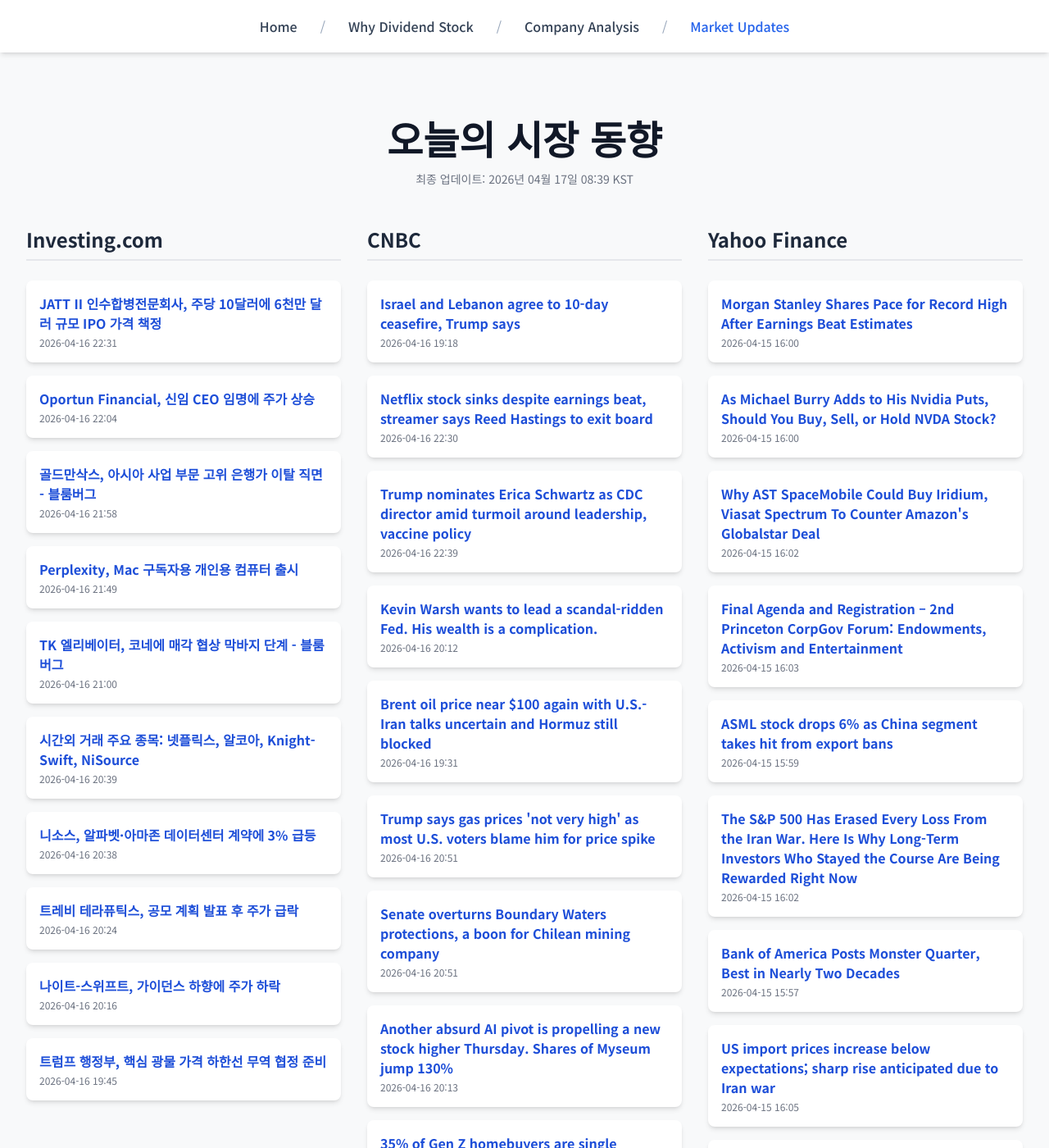
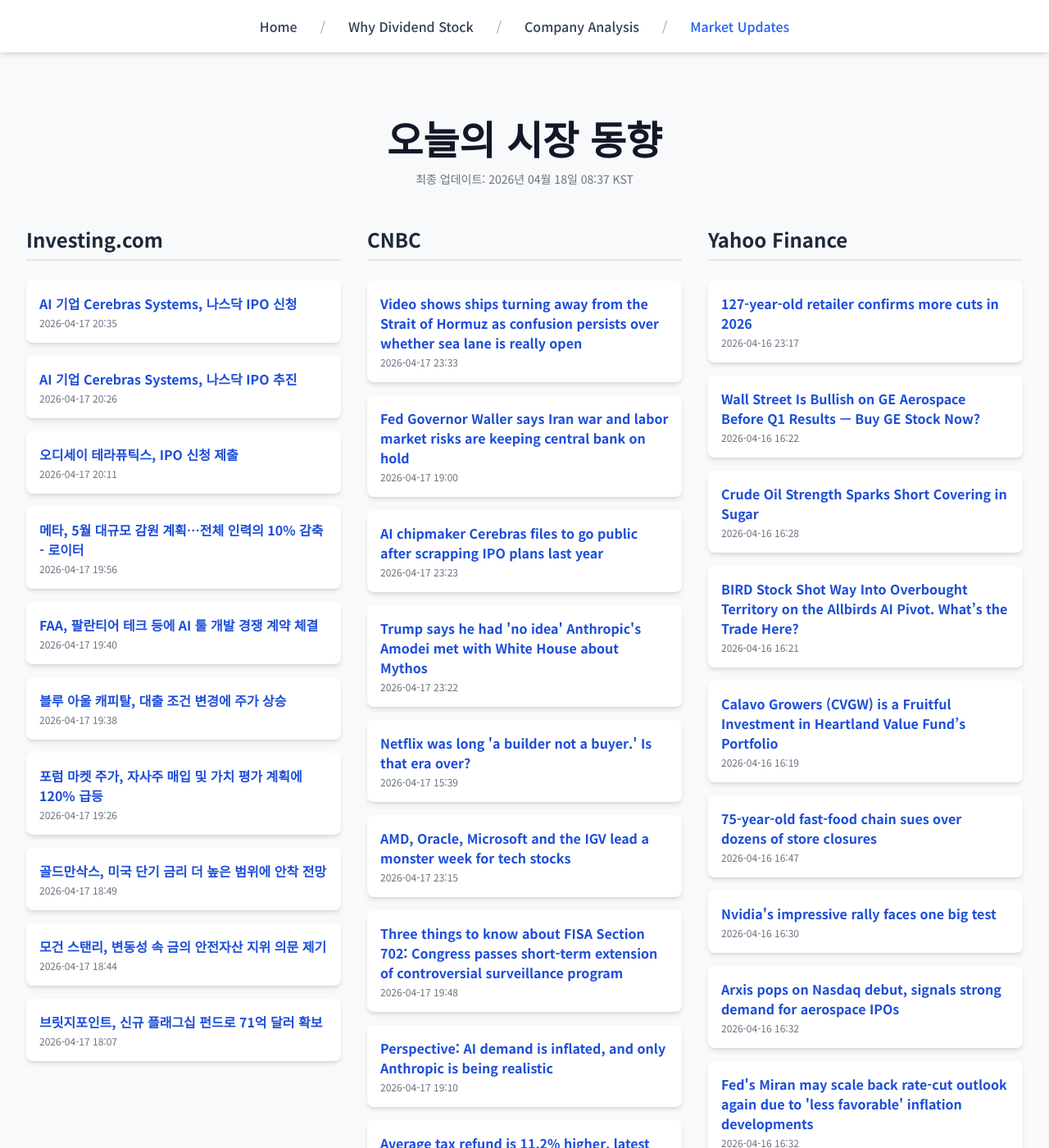
Before and after one commit to Kay-Hwang/my-company-analysis, a Jekyll site: the page built from market-updates.html, in a window 1280 px wide and 1400 px high. Shown: the whole window at 82% size. Built offline with Jekyll 4.4.1, drawn with Linux system fonts in a browser that asks for light colours; nearby versions of some CDN libraries; a script that is not in the unit is left out; some of the changed text lies outside the part shown.

Commit message:
Update daily data

```diff
--- a/_data/latest_data.json
+++ b/_data/latest_data.json
@@ -1,190 +1,190 @@
 {
-  "lastUpdated": "2026년 04월 17일 08:39 KST",
+  "lastUpdated": "2026년 04월 18일 08:37 KST",
   "news": {
     "investing": [
       {
-        "title": "JATT II 인수합병전문회사, 주당 10달러에 6천만 달러 규모 IPO 가격 책정",
-        "link": "https://kr.investing.com/news/stock-market-news/article-432SI-1902618",
-        "pubDate": "2026-04-16 22:31:07",
-        "summary": "JATT II 인수합병전문회사, 주당 10달러에 6천만 달러 규모 IPO 가격 책정"
+        "title": "AI 기업 Cerebras Systems, 나스닥 IPO 신청",
+        "link": "https://kr.investing.com/news/stock-market-news/article-93CH-1903826",
+        "pubDate": "2026-04-17 20:35:41",
+        "summary": "AI 기업 Cerebras Systems, 나스닥 IPO 신청"
       },
       {
-        "title": "Oportun Financial, 신임 CEO 임명에 주가 상승",
-        "link": "https://kr.investing.com/news/stock-market-news/article-93CH-1902589",
-        "pubDate": "2026-04-16 22:04:44",
-        "summary": "Oportun Financial, 신임 CEO 임명에 주가 상승"
+        "title": "AI 기업 Cerebras Systems, 나스닥 IPO 추진",
+        "link": "https://kr.investing.com/news/stock-market-news/article-432SI-1903820",
+        "pubDate": "2026-04-17 20:26:03",
+        "summary": "AI 기업 Cerebras Systems, 나스닥 IPO 추진"
       },
       {
-        "title": "골드만삭스, 아시아 사업 부문 고위 은행가 이탈 직면 - 블룸버그",
-        "link": "https://kr.investing.com/news/stock-market-news/article-93CH-1902586",
-        "pubDate": "2026-04-16 21:58:35",
-        "summary": "골드만삭스, 아시아 사업 부문 고위 은행가 이탈 직면 - 블룸버그"
+        "title": "오디세이 테라퓨틱스, IPO 신청 제출",
+        "link": "https://kr.investing.com/news/stock-market-news/article-432SI-1903795",
+        "pubDate": "2026-04-17 20:11:04",
+        "summary": "오디세이 테라퓨틱스, IPO 신청 제출"
       },
       {
-        "title": "Perplexity, Mac 구독자용 개인용 컴퓨터 출시",
-        "link": "https://kr.investing.com/news/stock-market-news/article-93CH-1902579",
-        "pubDate": "2026-04-16 21:49:14",
-        "summary": "Perplexity, Mac 구독자용 개인용 컴퓨터 출시"
+        "title": "메타, 5월 대규모 감원 계획…전체 인력의 10% 감축 - 로이터",
+        "link": "https://kr.investing.com/news/stock-market-news/article-93CH-1903771",
+        "pubDate": "2026-04-17 19:56:49",
+        "summary": "메타, 5월 대규모 감원 계획…전체 인력의 10% 감축 - 로이터"
       },
       {
-        "title": "TK 엘리베이터, 코네에 매각 협상 막바지 단계 - 블룸버그",
-        "link": "https://kr.investing.com/news/stock-market-news/article-93CH-1902514",
-        "pubDate": "2026-04-16 21:00:04",
-        "summary": "TK 엘리베이터, 코네에 매각 협상 막바지 단계 - 블룸버그"
+        "title": "FAA, 팔란티어 테크 등에 AI 툴 개발 경쟁 계약 체결",
+        "link": "https://kr.investing.com/news/stock-market-news/article-93CH-1903769",
+        "pubDate": "2026-04-17 19:40:36",
+        "summary": "FAA, 팔란티어 테크 등에 AI 툴 개발 경쟁 계약 체결"
       },
       {
-        "title": "시간외 거래 주요 종목: 넷플릭스, 알코아, Knight-Swift, NiSource",
-        "link": "https://kr.investing.com/news/stock-market-news/article-432SI-1902486",
-        "pubDate": "2026-04-16 20:39:03",
-        "summary": "시간외 거래 주요 종목: 넷플릭스, 알코아, Knight-Swift, NiSource"
+        "title": "블루 아울 캐피탈, 대출 조건 변경에 주가 상승",
+        "link": "https://kr.investing.com/news/stock-market-news/article-93CH-1903768",
+        "pubDate": "2026-04-17 19:38:22",
+        "summary": "블루 아울 캐피탈, 대출 조건 변경에 주가 상승"
       },
       {
-        "title": "니소스, 알파벳·아마존 데이터센터 계약에 3% 급등",
-        "link": "https://kr.investing.com/news/stock-market-news/article-93CH-1902481",
-        "pubDate": "2026-04-16 20:38:17",
-        "summary": "니소스, 알파벳·아마존 데이터센터 계약에 3% 급등"
+        "title": "포럼 마켓 주가, 자사주 매입 및 가치 평가 계획에 120% 급등",
+        "link": "https://kr.investing.com/news/stock-market-news/article-93CH-1903759",
+        "pubDate": "2026-04-17 19:26:55",
+        "summary": "포럼 마켓 주가, 자사주 매입 및 가치 평가 계획에 120% 급등"
       },
       {
-        "title": "트레비 테라퓨틱스, 공모 계획 발표 후 주가 급락",
-        "link": "https://kr.investing.com/news/stock-market-news/article-93CH-1902456",
-        "pubDate": "2026-04-16 20:24:46",
-        "summary": "트레비 테라퓨틱스, 공모 계획 발표 후 주가 급락"
+        "title": "골드만삭스, 미국 단기 금리 더 높은 범위에 안착 전망",
+        "link": "https://kr.investing.com/news/stock-market-news/article-93CH-1903737",
+        "pubDate": "2026-04-17 18:49:20",
+        "summary": "골드만삭스, 미국 단기 금리 더 높은 범위에 안착 전망"
       },
       {
-        "title": "나이트-스위프트, 가이던스 하향에 주가 하락",
-        "link": "https://kr.investing.com/news/stock-market-news/article-93CH-1902429",
-        "pubDate": "2026-04-16 20:16:00",
-        "summary": "나이트-스위프트, 가이던스 하향에 주가 하락"
+        "title": "모건 스탠리, 변동성 속 금의 안전자산 지위 의문 제기",
+        "link": "https://kr.investing.com/news/stock-market-news/article-93CH-1903736",
+        "pubDate": "2026-04-17 18:44:19",
+        "summary": "모건 스탠리, 변동성 속 금의 안전자산 지위 의문 제기"
       },
       {
-        "title": "트럼프 행정부, 핵심 광물 가격 하한선 무역 협정 준비",
-        "link": "https://kr.investing.com/news/stock-market-news/article-93CH-1902381",
-        "pubDate": "2026-04-16 19:45:23",
-        "summary": "트럼프 행정부, 핵심 광물 가격 하한선 무역 협정 준비"
+        "title": "브릿지포인트, 신규 플래그십 펀드로 71억 달러 확보",
+        "link": "https://kr.investing.com/news/stock-market-news/article-93CH-1903723",
+        "pubDate": "2026-04-17 18:07:59",
+        "summary": "브릿지포인트, 신규 플래그십 펀드로 71억 달러 확보"
       }
     ],
     "cnbc": [
       {
-        "title": "Israel and Lebanon agree to 10-day ceasefire, Trump says",
-        "link": "https://www.cnbc.com/2026/04/16/trump-israel-lebanon-ceasefire-iran-war.html",
-        "pubDate": "Thu, 16 Apr 2026 19:18:19 GMT",
-        "summary": "Vice President JD Vance, Secretary of State Marco Rubio and Joint Chiefs Chairman Dan Caine will work with Israel and Lebanon, Trump said."
+        "title": "Video shows ships turning away from the Strait of Hormuz as confusion persists over whether sea lane is really open",
+        "link": "https://www.cnbc.com/2026/04/17/iran-trump-strait-hormuz-oil-tanker-traffic.html",
+        "pubDate": "Fri, 17 Apr 2026 23:33:49 GMT",
+        "summary": "The Strait of Hormuz remained effectively closed despite Iran's declaration Friday that it is open, maritime freight and oil analysts told CNBC."
       },
       {
-        "title": "Netflix stock sinks despite earnings beat, streamer says Reed Hastings to exit board",
-        "link": "https://www.cnbc.com/2026/04/16/netflix-nflx-earnings-q1-2026.html",
-        "pubDate": "Thu, 16 Apr 2026 22:30:18 GMT",
-        "summary": "Netflix beat expectations for Q1 revenue and reported a big jump in earnings per share thanks in part to a termination fee related to its proposed WBD deal."
+        "title": "Fed Governor Waller says Iran war and labor market risks are keeping central bank on hold",
+        "link": "https://www.cnbc.com/2026/04/17/fed-governor-waller-says-iran-war-and-labor-market-risks-are-keeping-central-bank-on-hold.html",
+        "pubDate": "Fri, 17 Apr 2026 19:00:13 GMT",
+        "summary": "Federal Reserve Governor Christopher Waller on Friday said current economic conditions are complicating the approach to interest rates."
       },
       {
-        "title": "Trump nominates Erica Schwartz as CDC director amid turmoil around leadership, vaccine policy",
-        "link": "https://www.cnbc.com/2026/04/16/trump-nominates-erica-schwartz-as-cdc-director.html",
-        "pubDate": "Thu, 16 Apr 2026 22:39:45 GMT",
-        "summary": "The CDC has been going through turmoil and several leadership shakeups under HHS Secretary Robert F. Kennedy Jr."
+        "title": "AI chipmaker Cerebras files to go public after scrapping IPO plans last year",
+        "link": "https://www.cnbc.com/2026/04/17/cerebras-new-ipo-ai-chips.html",
+        "pubDate": "Fri, 17 Apr 2026 23:23:42 GMT",
+        "summary": "Cerebras said that it can expand its business with OpenAI over the coming years and that it gave OpenAI a warrant to purchase stock."
       },
       {
-        "title": "Kevin Warsh wants to lead a scandal-ridden Fed. His wealth is a complication.",
-        "link": "https://www.cnbc.com/2026/04/16/fed-kevin-warsh-elizabeth-warren-financial-disclosures.html",
-        "pubDate": "Thu, 16 Apr 2026 20:12:16 GMT",
-        "summary": "Sen. Elizabeth Warren, D-Mass., is calling attention to potential issues in the Fed chair nominee's financial disclosures."
+        "title": "Trump says he had 'no idea' Anthropic's Amodei met with White House about Mythos",
+        "link": "https://www.cnbc.com/2026/04/17/anthropic-dario-amodei-trump-mythos.html",
+        "pubDate": "Fri, 17 Apr 2026 23:22:57 GMT",
+        "summary": "The meeting comes less than two months after President Donald Trump blacklisted Anthropic's Claude."
       },
       {
-        "title": "Brent oil price near $100 again with U.S.-Iran talks uncertain and Hormuz still blocked",
-        "link": "https://www.cnbc.com/2026/04/16/iran-war-oil-price-strait-hormuz.html",
-        "pubDate": "Thu, 16 Apr 2026 19:31:50 GMT",
-        "summary": "Just a few tankers are passing through the Strait of Hormuz, as the U.S. Navy blocks Iran's coast and Tehran threatens to retaliate against ships in the Gulf."
+        "title": "Netflix was long 'a builder not a buyer.' Is that era over?",
+        "link": "https://www.cnbc.com/2026/04/17/netflix-mergers-m-a-strategy.html",
+        "pubDate": "Fri, 17 Apr 2026 15:39:55 GMT",
+        "summary": "Netflix co-CEO Ted Sarandos said during an investor call that the company built its \"M&amp;A muscle\" during its pursuit of WBD's assets."
       },
       {
-        "title": "Trump says gas prices 'not very high' as most U.S. voters blame him for price spike",
-        "link": "https://www.cnbc.com/2026/04/16/trump-gas-prices-iran-war.html",
-        "pubDate": "Thu, 16 Apr 2026 20:51:27 GMT",
-        "summary": "Trump touted the rising stock market as he brushed off concerns that Americans are laboring under higher gas prices as a result of the Iran war."
+        "title": "AMD, Oracle, Microsoft and the IGV lead a monster week for tech stocks",
+        "link": "https://www.cnbc.com/2026/04/17/big-tech-stocks-winning-streaks-oracle-amd-microsoft-igv-.html",
+        "pubDate": "Fri, 17 Apr 2026 23:15:41 GMT",
+        "summary": "Oracle, AMD and Microsoft had major benchmarks, while Intel, Broadcom, Micron, Marvell and ON Semiconductor have all roared in April."
       },
       {
-        "title": "Senate overturns Boundary Waters protections, a boon for Chilean mining company",
-        "link": "https://www.cnbc.com/2026/04/16/minnesota-boundary-waters-mining-congress.html",
-        "pubDate": "Thu, 16 Apr 2026 20:51:00 GMT",
-        "summary": "The vote to allow mining near the protected wilderness area came over the objection of Democrats and two Republicans."
+        "title": "Three things to know about FISA Section 702: Congress passes short-term extension of controversial surveillance program",
+        "link": "https://www.cnbc.com/2026/04/17/section-702-fisa-congress-surveillance.html",
+        "pubDate": "Fri, 17 Apr 2026 19:48:26 GMT",
+        "summary": "The law allows the U.S. government to surveil people outside the U.S., including when they're communicating with American citizens."
       },
       {
-        "title": "Another absurd AI pivot is propelling a new stock higher Thursday. Shares of Myseum jump 130%",
-        "link": "https://www.cnbc.com/2026/04/16/myseum-myse-ai-allbirds-pivot.html",
-        "pubDate": "Thu, 16 Apr 2026 20:13:05 GMT",
-        "summary": "Myseum shares more than doubled after the social media firm became the latest company to refocus efforts on artificial intelligence."
+        "title": "Perspective: AI demand is inflated, and only Anthropic is being realistic",
+        "link": "https://www.cnbc.com/2026/04/17/ai-tokens-anthropic-openai-nvidia.html",
+        "pubDate": "Fri, 17 Apr 2026 19:10:15 GMT",
+        "summary": "The main usage metric for artificial intelligence, called tokens, looks explosive on paper, but it may be significantly overstated."
       },
       {
-        "title": "35% of Gen Z homebuyers are single women, research shows. Here’s why they need an estate plan",
-        "link": "https://www.cnbc.com/2026/04/16/gen-z-homebuyers-single-women-estate-plan.html",
-        "pubDate": "Thu, 16 Apr 2026 14:22:24 GMT",
-        "summary": "Despite purchasing what might now be their biggest asset, women are less likely than men to have any estate planning documents in place."
+        "title": "Average tax refund is 11.2% higher, latest IRS filing data shows",
+        "link": "https://www.cnbc.com/2026/04/17/average-tax-refund.html",
+        "pubDate": "Fri, 17 Apr 2026 20:15:16 GMT",
+        "summary": "The average tax refund is 11.2% higher this season, according to the latest IRS filing data. Here's what taxpayers need to know."
       },
       {
-        "title": "How the wealthy are planning to cut their 2026 tax bills",
-        "link": "https://www.cnbc.com/2026/04/16/wealthy-tax-planning-2026-bills.html",
-        "pubDate": "Thu, 16 Apr 2026 13:57:23 GMT",
-        "summary": "Lawyers and advisors to the wealthy share tax tactics from long-short equity strategies to front-loading charitable gifts."
+        "title": "Bessent says to adjust your paycheck withholding — but mistakes could trigger a tax bill, experts caution",
+        "link": "https://www.cnbc.com/2026/04/17/tax-withholding-2026.html",
+        "pubDate": "Fri, 17 Apr 2026 15:01:15 GMT",
+        "summary": "Treasury Secretary Scott Bessent told workers to update their paycheck withholding. But mistakes could trigger a tax bill next season."
       }
     ],
     "yahoo": [
       {
-        "title": "Morgan Stanley Shares Pace for Record High After Earnings Beat Estimates",
-        "link": "https://www.barrons.com/livecoverage/jpmorgan-chase-bofa-citigroup-wells-fargo-bank-earnings/card/morgan-stanley-shares-pace-for-record-high-after-earnings-beat-estimates-5mihtdVLnWQtbKuhwOl6?siteid=yhoof2&yptr=yahoo",
-        "pubDate": "2026-04-15T16:00:42Z",
-        "summary": "Morgan Stanley Shares Pace for Record High After Earnings Beat Estimates"
+        "title": "127-year-old retailer confirms more cuts in 2026",
+        "link": "https://finance.yahoo.com/markets/stocks/articles/127-old-retailer-confirms-more-231700401.html",
+        "pubDate": "2026-04-16T23:17:00Z",
+        "summary": "127-year-old retailer confirms more cuts in 2026"
       },
       {
-        "title": "As Michael Burry Adds to His Nvidia Puts, Should You Buy, Sell, or Hold NVDA Stock?",
-        "link": "https://finance.yahoo.com/markets/stocks/articles/michael-burry-adds-nvidia-puts-160051611.html",
-        "pubDate": "2026-04-15T16:00:51Z",
-        "summary": "As Michael Burry Adds to His Nvidia Puts, Should You Buy, Sell, or Hold NVDA Stock?"
+        "title": "Wall Street Is Bullish on GE Aerospace Before Q1 Results — Buy GE Stock Now?",
+        "link": "https://finance.yahoo.com/markets/stocks/articles/wall-street-bullish-ge-aerospace-162216284.html",
+        "pubDate": "2026-04-16T16:22:16Z",
+        "summary": "Wall Street Is Bullish on GE Aerospace Before Q1 Results — Buy GE Stock Now?"
       },
       {
-        "title": "Why AST SpaceMobile Could Buy Iridium, Viasat Spectrum To Counter Amazon's Globalstar Deal",
-        "link": "https://www.investors.com/news/technology/ast-spacemobile-asts-stock-amazon-globalstar-iridium-viasat/?src=A00220&yptr=yahoo",
-        "pubDate": "2026-04-15T16:02:52Z",
-        "summary": "Why AST SpaceMobile Could Buy Iridium, Viasat Spectrum To Counter Amazon's Globalstar Deal"
+        "title": "Crude Oil Strength Sparks Short Covering in Sugar",
+        "link": "https://finance.yahoo.com/markets/commodities/articles/crude-oil-strength-sparks-short-162847390.html",
+        "pubDate": "2026-04-16T16:28:47Z",
+        "summary": "Crude Oil Strength Sparks Short Covering in Sugar"
       },
       {
-        "title": "Final Agenda and Registration – 2nd Princeton CorpGov Forum: Endowments, Activism and Entertainment",
-        "link": "https://finance.yahoo.com/markets/stocks/articles/final-agenda-2nd-princeton-corpgov-160310105.html",
-        "pubDate": "2026-04-15T16:03:10Z",
-        "summary": "Final Agenda and Registration – 2nd Princeton CorpGov Forum: Endowments, Activism and Entertainment"
+        "title": "BIRD Stock Shot Way Into Overbought Territory on the Allbirds AI Pivot. What’s the Trade Here?",
+        "link": "https://finance.yahoo.com/markets/stocks/articles/bird-stock-shot-way-overbought-162113471.html",
+        "pubDate": "2026-04-16T16:21:13Z",
+        "summary": "BIRD Stock Shot Way Into Overbought Territory on the Allbirds AI Pivot. What’s the Trade Here?"
       },
       {
-        "title": "ASML stock drops 6% as China segment takes hit from export bans",
-        "link": "https://finance.yahoo.com/news/asml-stock-drops-6-as-china-segment-takes-hit-from-export-bans-155930728.html",
-        "pubDate": "2026-04-15T15:59:30Z",
-        "summary": "ASML stock drops 6% as China segment takes hit from export bans"
+        "title": "Calavo Growers (CVGW) is a Fruitful Investment in Heartland Value Fund’s Portfolio",
+        "link": "https://finance.yahoo.com/markets/stocks/articles/calavo-growers-cvgw-fruitful-investment-161922561.html",
+        "pubDate": "2026-04-16T16:19:22Z",
+        "summary": "Calavo Growers (CVGW) is a Fruitful Investment in Heartland Value Fund’s Portfolio"
       },
       {
-        "title": "The S&P 500 Has Erased Every Loss From the Iran War. Here Is Why Long-Term Investors Who Stayed the Course Are Being Rewarded Right Now",
-        "link": "https://finance.yahoo.com/markets/stocks/articles/p-500-erased-every-loss-160225774.html",
-        "pubDate": "2026-04-15T16:02:25Z",
-        "summary": "The S&P 500 Has Erased Every Loss From the Iran War. Here Is Why Long-Term Investors Who Stayed the Course Are Being Rewarded Right Now"
+        "title": "75-year-old fast-food chain sues over dozens of store closures",
+        "link": "https://finance.yahoo.com/markets/stocks/articles/75-old-fast-food-chain-164700922.html",
+        "pubDate": "2026-04-16T16:47:00Z",
+        "summary": "75-year-old fast-food chain sues over dozens of store closures"
       },
       {
-        "title": "Bank of America Posts Monster Quarter, Best in Nearly Two Decades",
-        "link": "https://finance.yahoo.com/markets/stocks/articles/bank-america-posts-monster-quarter-155741459.html",
-        "pubDate": "2026-04-15T15:57:41Z",
-        "summary": "Bank of America Posts Monster Quarter, Best in Nearly Two Decades"
+        "title": "Nvidia's impressive rally faces one big test",
+        "link": "https://finance.yahoo.com/news/nvidias-impressive-rally-faces-one-big-test-163054251.html",
+        "pubDate": "2026-04-16T16:30:54Z",
+        "summary": "Nvidia's impressive rally faces one big test"
       },
       {
-        "title": "US import prices increase below expectations; sharp rise anticipated due to Iran war",
-        "link": "https://finance.yahoo.com/news/us-import-prices-increase-below-160507738.html",
-        "pubDate": "2026-04-15T16:05:07Z",
-        "summary": "US import prices increase below expectations; sharp rise anticipated due to Iran war"
+        "title": "Arxis pops on Nasdaq debut, signals strong demand for aerospace IPOs",
+        "link": "https://finance.yahoo.com/markets/stocks/articles/arxis-pops-nasdaq-debut-signals-163232702.html",
+        "pubDate": "2026-04-16T16:32:32Z",
+        "summary": "Arxis pops on Nasdaq debut, signals strong demand for aerospace IPOs"
       },
       {
-        "title": "Kraken Revives IPO Plans Amid Bitcoin's Recent Surge",
-        "link": "https://finance.yahoo.com/markets/crypto/articles/kraken-revives-ipo-plans-amid-155400427.html",
-        "pubDate": "2026-04-15T15:54:00Z",
-        "summary": "Kraken Revives IPO Plans Amid Bitcoin's Recent Surge"
+        "title": "Fed's Miran may scale back rate-cut outlook again due to 'less favorable' inflation developments",
+        "link": "https://finance.yahoo.com/economy/policy/articles/feds-miran-may-scale-back-163214825.html",
+        "pubDate": "2026-04-16T16:32:14Z",
+        "summary": "Fed's Miran may scale back rate-cut outlook again due to 'less favorable' inflation developments"
       },
       {
-        "title": "Tether Joins $134 Million SDEV Financing as Stablecoin Infrastructure Expands",
-        "link": "https://finance.yahoo.com/markets/crypto/articles/tether-joins-134-million-sdev-160800883.html",
-        "pubDate": "2026-04-15T16:08:00Z",
-        "summary": "Tether Joins $134 Million SDEV Financing as Stablecoin Infrastructure Expands"
+        "title": "Up Nearly 60% in 5 Days, Should You Chase the Rally in D-Wave Quantum Stock?",
+        "link": "https://finance.yahoo.com/markets/stocks/articles/nearly-60-5-days-chase-161607398.html",
+        "pubDate": "2026-04-16T16:16:07Z",
+        "summary": "Up Nearly 60% in 5 Days, Should You Chase the Rally in D-Wave Quantum Stock?"
       }
     ]
   }
```
